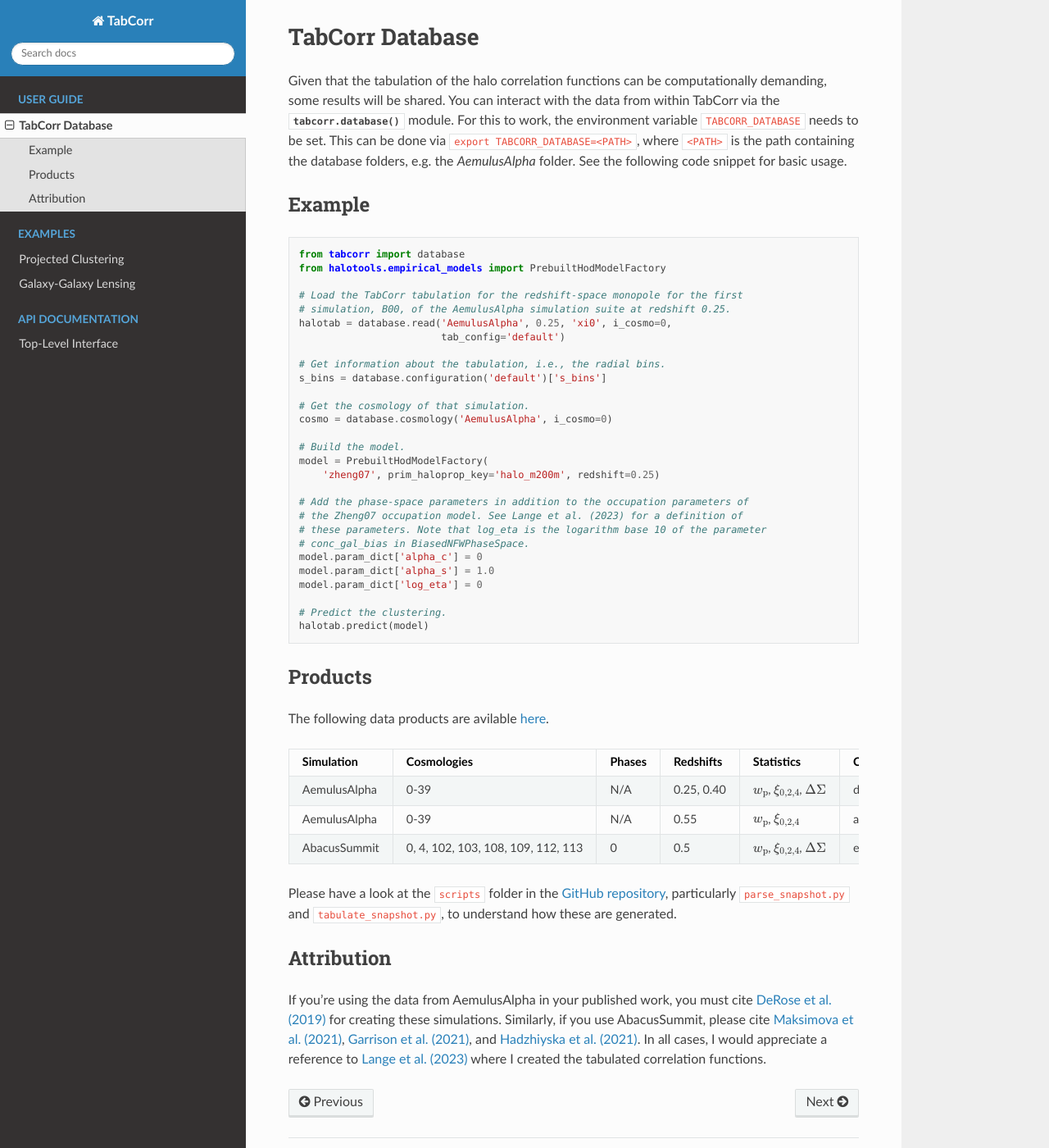
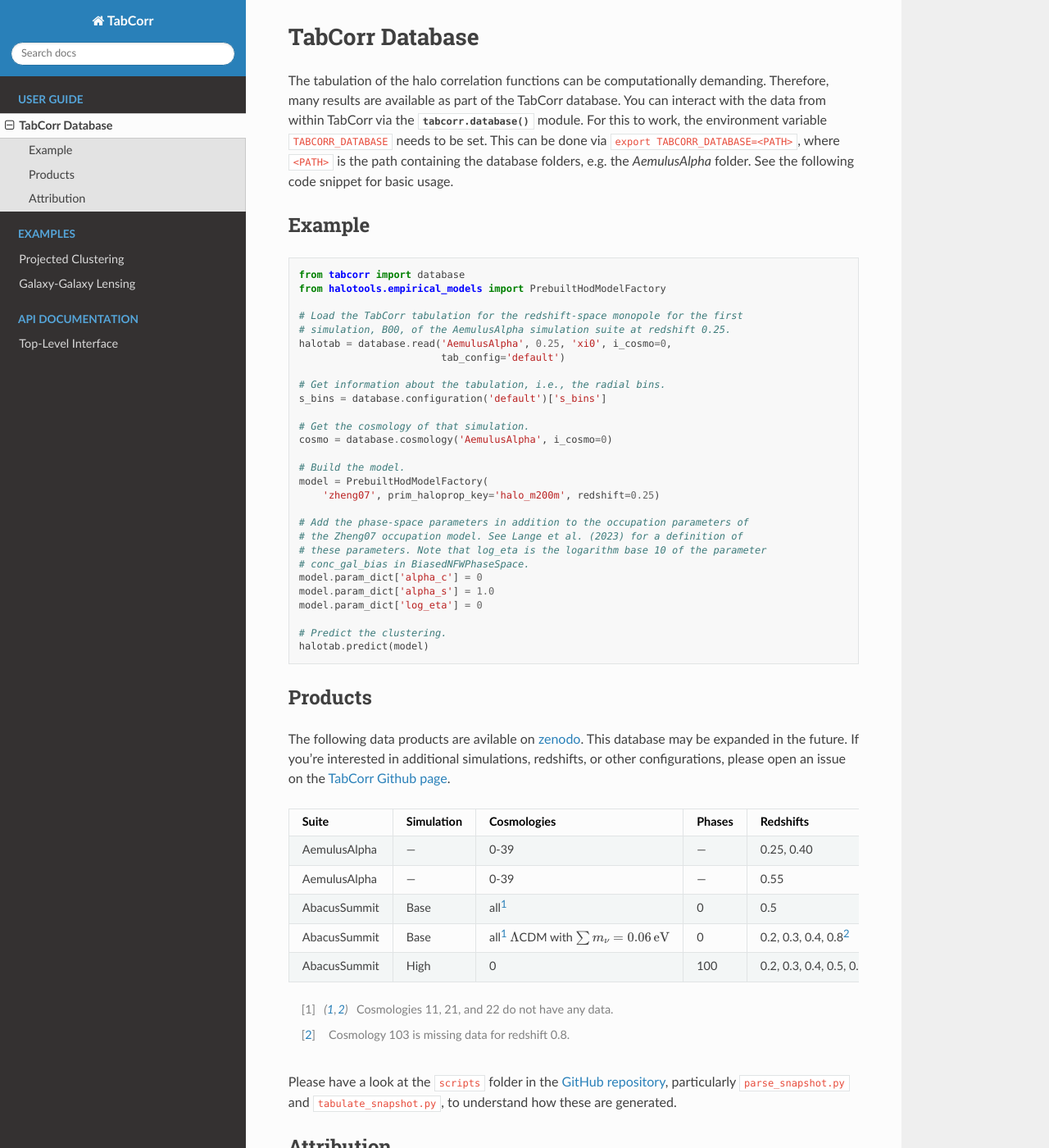
Before and after one commit to johannesulf/TabCorr, a Sphinx documentation site: the page built from docs/guides/database.rst, in a window 1280 px wide and 1400 px high. Shown: the whole window at 82% size. Built offline with Sphinx 7.4.7 and the Read the Docs theme 3.1.0, drawn with Linux system fonts in a browser that asks for light colours.

Commit message:
updated docs

```diff
--- a/docs/guides/database.rst
+++ b/docs/guides/database.rst
@@ -1,7 +1,7 @@
 TabCorr Database
 ================
 
-Given that the tabulation of the halo correlation functions can be computationally demanding, some results will be shared. You can interact with the data from within TabCorr via the :py:meth:`tabcorr.database` module. For this to work, the environment variable ``TABCORR_DATABASE`` needs to be set. This can be done via ``export TABCORR_DATABASE=<PATH>``, where ``<PATH>`` is the path containing the database folders, e.g. the `AemulusAlpha` folder. See the following code snippet for basic usage.
+The tabulation of the halo correlation functions can be computationally demanding. Therefore, many results are available as part of the TabCorr database. You can interact with the data from within TabCorr via the :py:meth:`tabcorr.database` module. For this to work, the environment variable ``TABCORR_DATABASE`` needs to be set. This can be done via ``export TABCORR_DATABASE=<PATH>``, where ``<PATH>`` is the path containing the database folders, e.g. the `AemulusAlpha` folder. See the following code snippet for basic usage.
 
 Example
 -------
@@ -40,40 +40,60 @@ Example
 Products
 --------
 
-The following data products are avilable `here <https://drive.google.com/drive/folders/1UO-uU4GjFzpj8MoctSZEFH1zeGh_7RfB?usp=drive_link>`_.
+The following data products are avilable on `zenodo <https://zenodo.org/records/15588541>`_. This database may be expanded in the future. If you're interested in additional simulations, redshifts, or other configurations, please open an issue on the `TabCorr Github page <https://github.com/johannesulf/TabCorr/issues>`_.
 
 .. list-table::
     :header-rows: 1
 
-    * - Simulation
+    * - Suite
+      - Simulation
       - Cosmologies
       - Phases
       - Redshifts
       - Statistics
       - Configurations
     * - AemulusAlpha
+      - —
       - 0-39
-      - N/A
+      - —
       - 0.25, 0.40
       - :math:`w_{\rm p}`, :math:`\xi_{0, 2, 4}`, :math:`\Delta\Sigma`
       - default
     * - AemulusAlpha
+      - —
       - 0-39
-      - N/A
+      - —
       - 0.55
       - :math:`w_{\rm p}`, :math:`\xi_{0, 2, 4}`
       - aemulus
     * - AbacusSummit
-      - 0, 4, 102, 103, 108, 109, 112, 113
+      - Base
+      - all\ [1]_
       - 0
       - 0.5
       - :math:`w_{\rm p}`, :math:`\xi_{0, 2, 4}`, :math:`\Delta\Sigma`
       - efficient
+    * - AbacusSummit
+      - Base
+      - all\ [1]_ :math:`\Lambda`\ CDM with :math:`\sum m_\nu = 0.06 \, \mathrm{eV}`
+      - 0
+      - 0.2, 0.3, 0.4, 0.8\ [2]_
+      - :math:`w_{\rm p}`, :math:`\Delta\Sigma`
+      - efficient
+    * - AbacusSummit
+      - High
+      - 0
+      - 100
+      - 0.2, 0.3, 0.4, 0.5, 0.8
+      - :math:`w_{\rm p}`, :math:`\Delta\Sigma`
+      - efficient
 
+.. [1] Cosmologies 11, 21, and 22 do not have any data.
+.. [2] Cosmology 103 is missing data for redshift 0.8.
 
-Please have a look at the ``scripts`` folder in the `GitHub repository <https://github.com/johannesulf/TabCorr>`_, particularly ``parse_snapshot.py`` and ``tabulate_snapshot.py``, to understand how these are generated.
+Please have a look at the ``scripts`` folder in the `GitHub repository <https://github.com/johannesulf/TabCorr/tree/main/scripts>`_, particularly ``parse_snapshot.py`` and ``tabulate_snapshot.py``, to understand how these are generated.
 
 Attribution
 -----------
 
-If you're using the data from AemulusAlpha in your published work, you must cite `DeRose et al. (2019) <https://doi.org/10.3847/1538-4357/ab1085>`_ for creating these simulations. Similarly, if you use AbacusSummit, please cite `Maksimova et al. (2021) <https://academic.oup.com/mnras/article/508/3/4017/6366248>`_, `Garrison et al. (2021) <https://academic.oup.com/mnras/article/508/1/575/6366254>`_, and `Hadzhiyska et al. (2021) <https://academic.oup.com/mnras/advance-article/doi/10.1093/mnras/stab2980/6402914>`_. In all cases, I would appreciate a reference to `Lange et al. (2023) <https://doi.org/10.1093/mnras/stad473>`_ where I created the tabulated correlation functions.
+If you're using the data from AemulusAlpha in your published work, you must cite `DeRose et al. (2019) <https://doi.org/10.3847/1538-4357/ab1085>`_ for creating these simulations. Similarly, if you use AbacusSummit, please cite `Maksimova et al. (2021) <https://doi.org/10.1093/mnras/stab2484>`_, `Garrison et al. (2021) <https://doi.org/10.1093/mnras/stab2482>`_, and `Hadzhiyska et al. (2021) <https://doi.org/10.1093/mnras/stab2980>`_. In all cases, I would appreciate a reference to `Lange et al. (2023) <https://doi.org/10.1093/mnras/stad473>`_ where I created the tabulated correlation functions.
```
Also changed, not shown: .readthedocs.yaml.
